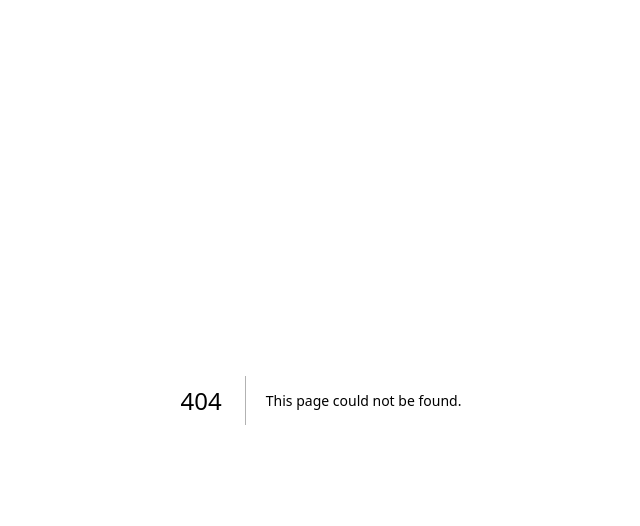
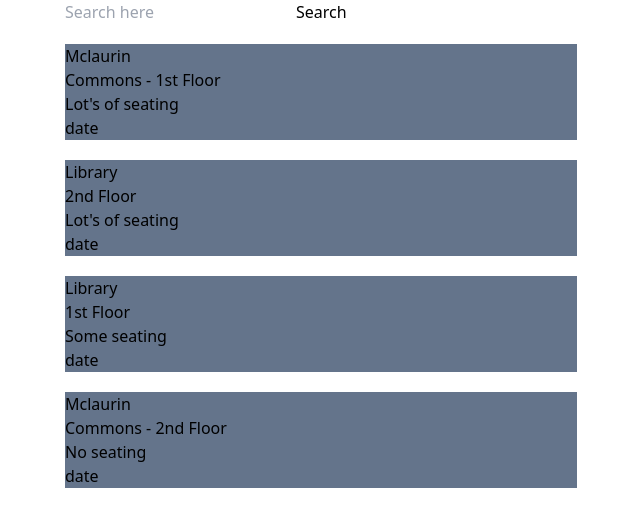
Before and after one commit to albertoyg/study-mark, a Next.js app: page /search in a window 1280 px wide. Before the commit this address had no page. Shown: the top 526 px of the page, without its empty margins (319-959 px from the left). Built offline with nearby package versions, Linux system fonts and the light colour scheme.

Commit message:
first commit

```diff
--- /dev/null
+++ b/src/components/SearchBar.tsx
@@ -0,0 +1,38 @@
+import { useState } from "react";
+import type { StudyAreaProps } from "./AreaCard";
+
+export default function SearchBar(props: { study_areas: StudyAreaProps[] }) {
+  const [searchInput, setSearchInput] = useState("");
+
+  const handleChange = (e: any) => {
+    e.preventDefault();
+    setSearchInput(e.target.value);
+  };
+
+  return (
+    <div className="max-w-lg mx-auto">
+      <form>
+        <input
+          type="search"
+          placeholder="Search here"
+          onChange={handleChange}
+          value={searchInput}
+        />
+        <button type="submit">Search</button>
+      </form>
+
+      <div>
+        {props.study_areas.map((area: StudyAreaProps) => {
+          return (
+            <div className="bg-slate-500 my-5">
+              <h2>{area.building_name}</h2>
+              <h2>{area.area_name}</h2>
+              <p>{area.status}</p>
+              <p>{area.last_updated}</p>
+            </div>
+          );
+        })}
+      </div>
+    </div>
+  );
+}
--- /dev/null
+++ b/src/pages/search.tsx
@@ -0,0 +1,6 @@
+import SearchBar from "@/components/SearchBar";
+import study_areas_data from "@/data/study_areas_data";
+
+export default function Search() {
+  return <SearchBar {...{ study_areas: study_areas_data }} />;
+}
```
